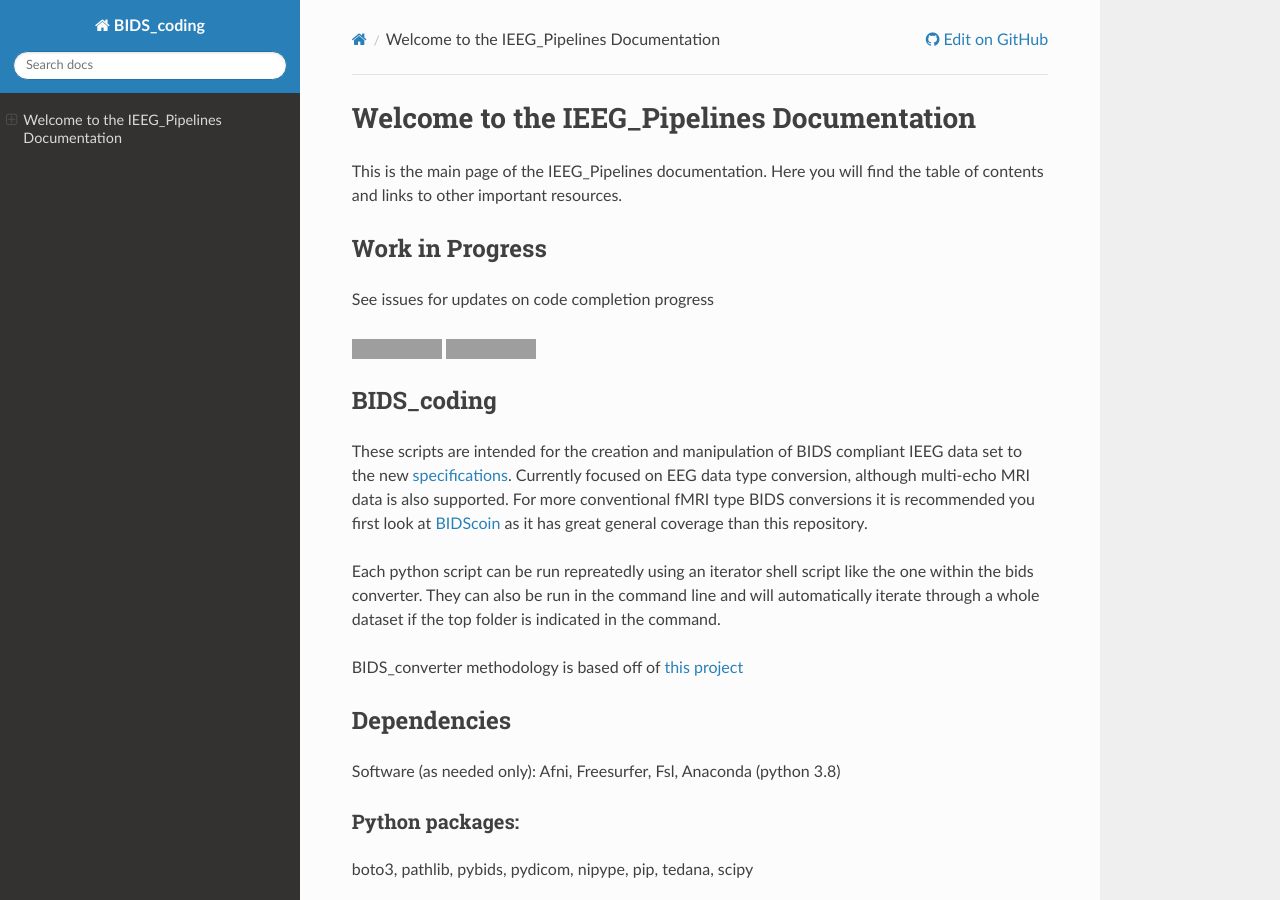
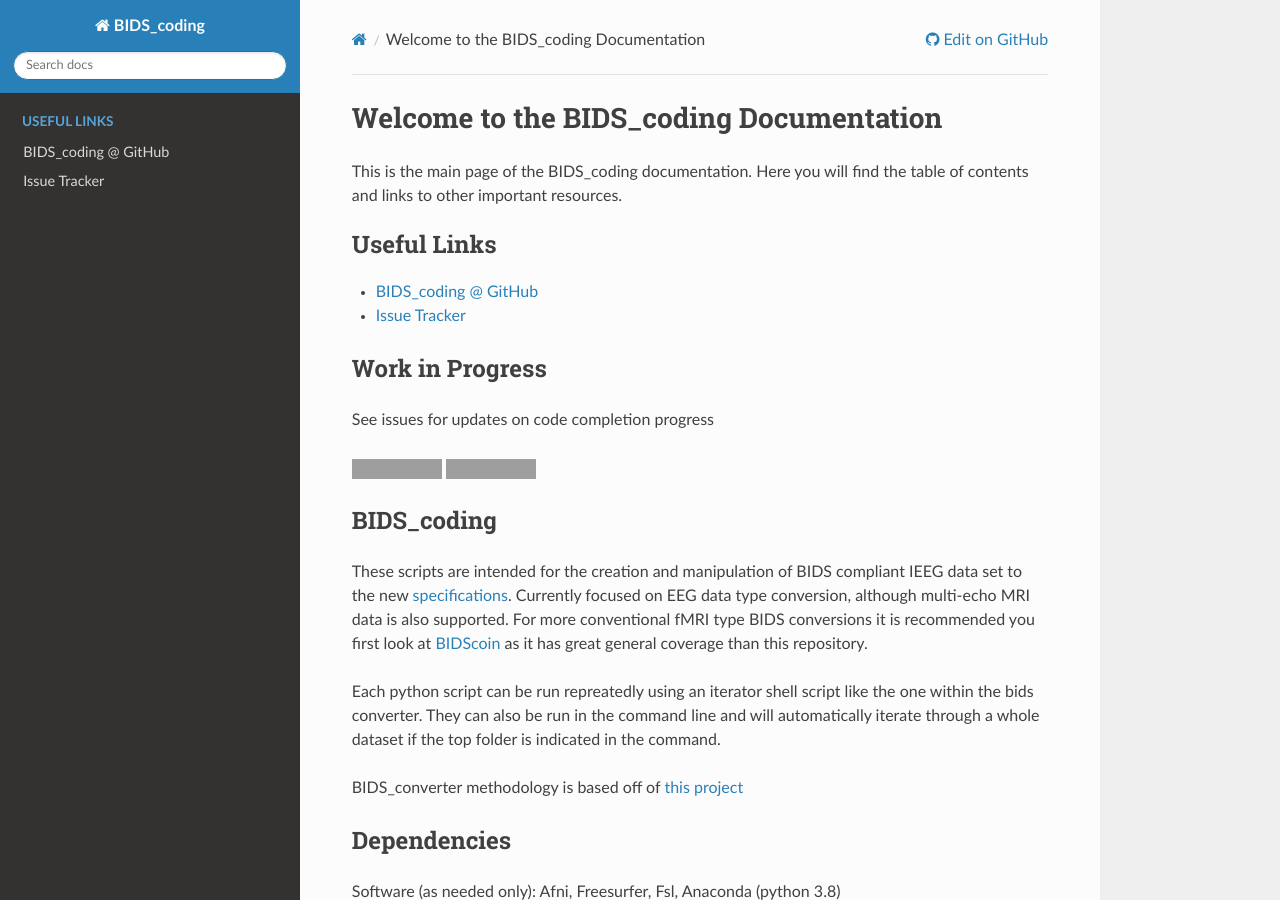
Before and after one commit to coganlab/BIDS_coding, a Sphinx documentation site: the page built from docs/index.rst, in a window 1280 px wide and 900 px high. Built offline with Sphinx 7.4.7 and the Read the Docs theme 2.0.0, drawn with Linux system fonts in a browser that asks for light colours; some of the changed text lies outside the part shown; grey boxes are pictures that could not be loaded.

Commit message:
add external links

```diff
--- a/docs/index.rst
+++ b/docs/index.rst
@@ -2,10 +2,17 @@
    sphinx-quickstart on Thu Feb 23 01:25:16 2023.
    This file has been adapted to provide a more readable and helpful homepage.
 
-Welcome to the IEEG_Pipelines Documentation
+Welcome to the BIDS_coding Documentation
 ===========================================
 
-This is the main page of the IEEG_Pipelines documentation. Here you will find the table of contents and links to other important resources.
+This is the main page of the BIDS_coding documentation. Here you will find the table of contents and links to other important resources.
+
+.. toctree::
+   :maxdepth: 1
+   :caption: Useful Links
+
+   BIDS_coding @ GitHub <https://github.com/coganlab/BIDS_coding>
+   Issue Tracker <https://github.com/coganlab/BIDS_coding/issues>
 
 .. include:: ../README.md
    :parser: myst_parser.sphinx_
@@ -18,4 +25,4 @@ Indices and Tables
 * :ref:`search`
 * `MATLAB Module Index <mat-modindex.html>`_
 
-Thank you for using IEEG_Pipelines!
+Thank you for using BIDS_coding!
```
